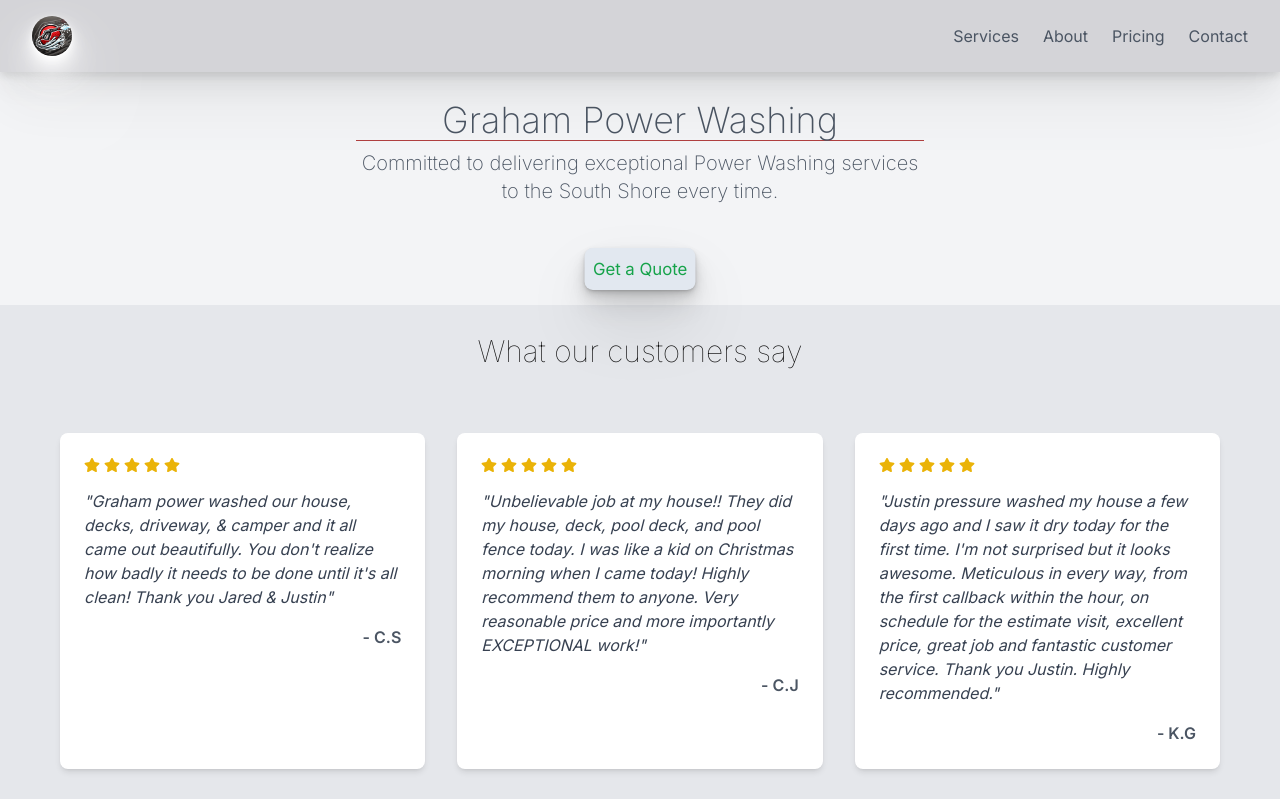
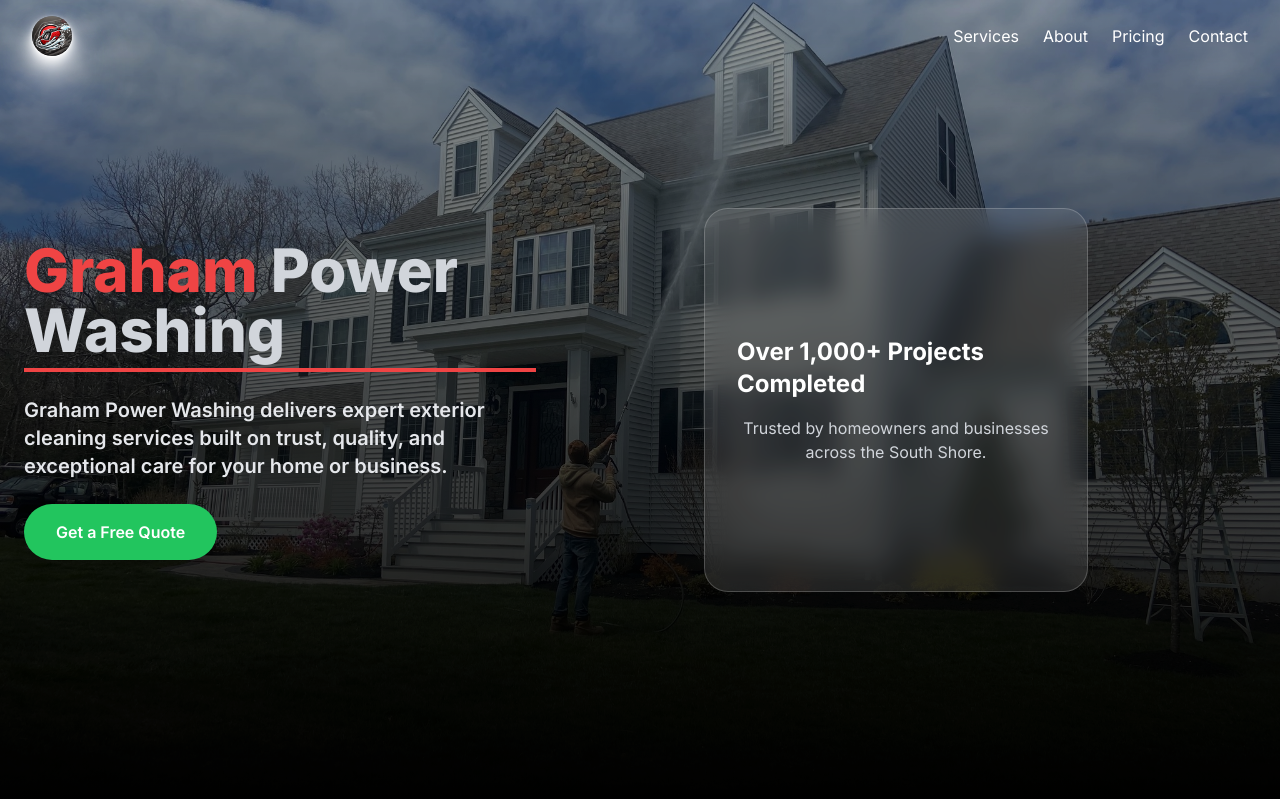
Before and after one commit to jaredvgraham/graham-power-washing, a Next.js app: page / in a window 1280 px wide. Shown: the top 799 px of the page. Built offline with nearby package versions, Linux system fonts and the light colour scheme.

Commit message:
restyled hero

```diff
--- a/src/app/layout.tsx
+++ b/src/app/layout.tsx
@@ -208,7 +208,9 @@
           ></iframe>
         </noscript>
         {/* End Google Tag Manager (noscript) */}
-        <Navbar />
+        <div className="relative">
+          <Navbar />
+        </div>
         {children}
       </body>
     </html>
--- a/src/components/Hero.tsx
+++ b/src/components/Hero.tsx
@@ -1,72 +1,84 @@
 "use client";
+
 import React from "react";
-import Video from "next-video";
-import first from "../../videos/first.mov";
+import { motion } from "framer-motion";
+import Image from "next/image";
 import { useRouter } from "next/navigation";
-import { motion } from "framer-motion";
 
 const Hero = () => {
   const router = useRouter();
 
-  const handleClick = () => {
-    console.log("Get a Quote");
-    router.push("/quote");
-  };
+  return (
+    <section className="relative w-full h-screen flex items-center justify-center bg-black overflow-hidden">
+      {/* Background */}
+      <div className="absolute inset-0 z-10">
+        <Image
+          src="/img1.jpeg"
+          alt="Power Washing Background"
+          fill
+          className="object-cover object-center brightness-75"
+          priority
+        />
+        <div className="absolute inset-0 bg-gradient-to-b from-transparent to-black" />
+        <div className="absolute inset-0 bg-black/20" />
+      </div>
 
-  return (
-    <div className="flex flex-col items-center lg:justify-center w-full px-4">
-      {/* Heading + Subheading */}
-      <motion.div
-        initial={{ opacity: 0, y: 60, scale: 0.95 }}
-        animate={{ opacity: 1, y: 0, scale: 1 }}
-        transition={{ duration: 0.9, ease: "easeOut" }}
-        className="text-center mb-8 lg:mb-0 sm:text-left sm:w-full lg:w-1/2 p-7 text-gray-600"
-      >
-        <motion.h1
-          initial={{ opacity: 0, y: 40 }}
-          animate={{ opacity: 1, y: 0 }}
-          transition={{ duration: 1, delay: 0.2 }}
-          className="text-4xl font-extralight mb-2 text-center redBorder"
+      {/* Content */}
+      <div className="relative z-10 flex flex-col md:flex-row items-center justify-between w-full max-w-7xl px-6 h-full py-10 md:py-0">
+        {/* Left Section */}
+        <div className="flex-1 flex flex-col md:items-start space-y-6 max-w-lg  mt-10 md:mt-0">
+          <motion.h1
+            initial={{ opacity: 0, x: -50 }}
+            animate={{ opacity: 1, x: 0 }}
+            transition={{ duration: 1 }}
+            className="text-white text-4xl md:text-6xl font-extrabold leading-tight text-center md:text-left border-b-4 border-red-500 pb-2"
+          >
+            <span className="text-red-500  drop-shadow-lg">Graham</span>{" "}
+            <span className="text-gray-300">Power</span>{" "}
+            <span className="text-gray-300">Washing</span>
+            <br />
+          </motion.h1>
+
+          <motion.p
+            initial={{ opacity: 0, x: -50 }}
+            animate={{ opacity: 1, x: 0 }}
+            transition={{ duration: 1, delay: 0.3 }}
+            className="text-gray-200 text-lg md:text-xl leading-relaxed text-center md:text-left font-semibold"
+          >
+            Graham Power Washing delivers expert exterior cleaning services
+            built on trust, quality, and exceptional care for your home or
+            business.
+          </motion.p>
+
+          <motion.button
+            onClick={() => router.push("/quote")}
+            initial={{ opacity: 0, y: 20 }}
+            animate={{ opacity: 1, y: 0 }}
+            transition={{ duration: 1, delay: 0.6 }}
+            className="mt-4 px-8 py-4 bg-green-500 hover:bg-green-600 text-white rounded-full font-semibold shadow-lg transition-all duration-300 self-center md:self-start"
+          >
+            Get a Free Quote
+          </motion.button>
+        </div>
+
+        {/* Right Section */}
+        <motion.div
+          initial={{ opacity: 0, scale: 0.9 }}
+          animate={{ opacity: 1, scale: 1 }}
+          transition={{ duration: 1.2, delay: 0.6 }}
+          className="flex md:flex-1 w-full md:w-auto md:justify-center justify-end  items-center mt-10 md:mt-0"
         >
-          Graham Power Washing
-        </motion.h1>
-        <motion.p
-          initial={{ opacity: 0, y: 30 }}
-          animate={{ opacity: 1, y: 0 }}
-          transition={{ duration: 1, delay: 0.4 }}
-          className="text-xl text-center font-extralight"
-        >
-          Committed to delivering exceptional Power Washing services to the
-          South Shore every time.
-        </motion.p>
-      </motion.div>
-
-      {/* Video */}
-      <motion.div
-        initial={{ opacity: 0, y: 60, scale: 0.92 }}
-        animate={{ opacity: 1, y: 0, scale: 1 }}
-        transition={{ duration: 1.1, delay: 0.6, ease: "easeOut" }}
-        className="w-full md:w-5/6 lg:w-2/3 xl:w-2/4 box"
-      >
-        {/* <Video
-          src={first}
-          muted
-          playsInline
-          className="object-cover w-full h-auto"
-        /> */}
-      </motion.div>
-
-      {/* Button */}
-      <motion.button
-        initial={{ opacity: 0, y: 40 }}
-        animate={{ opacity: 1, y: 0 }}
-        transition={{ duration: 1, delay: 1.1 }}
-        onClick={handleClick}
-        className="bg-slate-200 box breathing-animation text-green-600 p-2 rounded-lg mt-4"
-      >
-        Get a Quote
-      </motion.button>
-    </div>
+          <div className="relative w-full max-w-sm md:w-96 md:h-96 bg-white/10 backdrop-blur-md rounded-3xl flex flex-col items-center justify-center p-8 border border-white/20">
+            <p className="text-white text-2xl font-bold mb-4 text-center md:text-left">
+              Over 1,000+ Projects Completed
+            </p>
+            <p className="text-gray-300 text-center">
+              Trusted by homeowners and businesses across the South Shore.
+            </p>
+          </div>
+        </motion.div>
+      </div>
+    </section>
   );
 };
 
--- a/src/components/Navbar.tsx
+++ b/src/components/Navbar.tsx
@@ -1,6 +1,5 @@
 "use client";
 import Image from "next/image";
-
 import {
   DropdownMenu,
   DropdownMenuContent,
@@ -10,22 +9,31 @@
   DropdownMenuSeparator,
   DropdownMenuTrigger,
 } from "@/components/ui/dropdown-menu";
-import React from "react";
+import React, { useEffect } from "react";
 import Link from "next/link";
-import { useRouter } from "next/navigation";
+import { usePathname, useRouter } from "next/navigation";
 
 const Navbar = () => {
-  const [position, setPosition] = React.useState(undefined);
+  const [position, setPosition] = React.useState<string | undefined>(undefined);
   const Router = useRouter();
+  const pathname = usePathname();
+  const [isHomePage, setIsHomePage] = React.useState(false);
+
+  useEffect(() => {
+    setIsHomePage(pathname === "/");
+  }, [pathname]);
+
+  const textColor = isHomePage ? "text-white" : "text-black";
+  const hoverColor = isHomePage ? "hover:text-teal-400" : "hover:text-blue-600";
+
   return (
-    <nav
-      className={`flex items-center w-full thinBox py-4 px-8 sticky top-0 z-30 bg-zinc-300 `}
-    >
+    <nav className="flex items-center w-full py-4 p-2 md:px-8 z-30 absolute top-0 transition-all duration-300 ease-in-out">
       <div className="flex justify-between items-center w-full">
+        {/* Logo */}
         <div className="flex items-center">
           <a className="navbar-item" href="/">
             <Image
-              className=" whiteBox rounded-full"
+              className="whiteBox rounded-full"
               src="/logo.webp"
               alt="Logo"
               width={40}
@@ -34,19 +42,24 @@
             />
           </a>
         </div>
+
+        {/* Navigation Links */}
         <div className="flex space-x-6 ml-1">
+          {/* Services Dropdown */}
           <DropdownMenu>
             <DropdownMenuTrigger asChild>
-              <button className="text-gray-600 hover:text-blue-500">
+              <button
+                className={`${textColor} ${hoverColor} transition-colors`}
+              >
                 Services
               </button>
             </DropdownMenuTrigger>
-            <DropdownMenuContent className=" bg-zinc-300 ">
+            <DropdownMenuContent className="bg-zinc-300">
               <DropdownMenuLabel>Services</DropdownMenuLabel>
               <DropdownMenuSeparator />
               <DropdownMenuRadioGroup
-                value={position || undefined}
-                onValueChange={setPosition as () => React.SetStateAction<any>}
+                value={position}
+                onValueChange={(value) => setPosition(value)}
               >
                 <DropdownMenuRadioItem
                   value="vinyl-siding-soft-washing"
@@ -89,20 +102,22 @@
               </DropdownMenuRadioGroup>
             </DropdownMenuContent>
           </DropdownMenu>
+
+          {/* Static Links */}
           <Link
-            className="navbar-item text-gray-600 hover:text-blue-500"
+            className={`navbar-item ${textColor} ${hoverColor} transition-colors`}
             href="/#about"
           >
             About
           </Link>
           <Link
-            className="navbar-item text-gray-600 hover:text-blue-500"
+            className={`navbar-item ${textColor} ${hoverColor} transition-colors`}
             href="/pricing"
           >
             Pricing
           </Link>
           <Link
-            className="navbar-item text-gray-600 hover:text-blue-500"
+            className={`navbar-item ${textColor} ${hoverColor} transition-colors`}
             href="/contact"
           >
             Contact
--- a/src/components/Reviews.tsx
+++ b/src/components/Reviews.tsx
@@ -54,7 +54,7 @@
   ];
 
   return (
-    <div className="p-7 bg-gray-200 mt-4">
+    <div className="p-7 bg-gray-200 ">
       <div className="flex justify-center flex-col mb-8">
         <h1 className="text-center text-3xl font-thin">
           What our customers say
```
